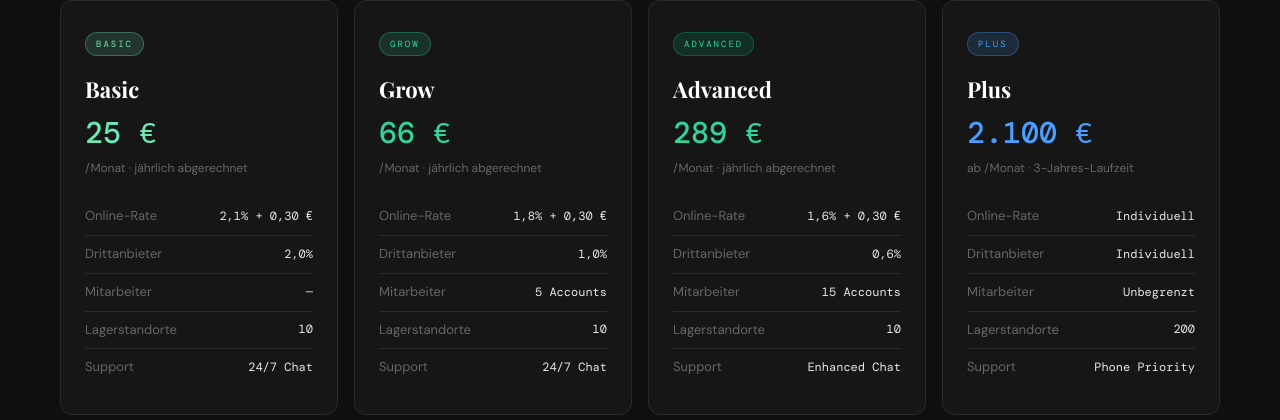
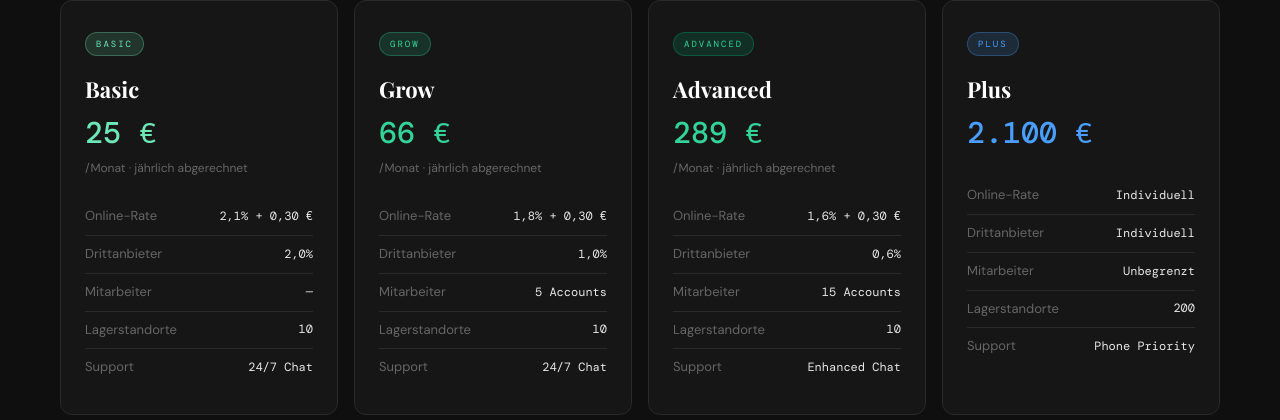
Before and after one commit to Carsten-Jung/Shopify-Comparison, a plain HTML site: page comaprison.html in a window 1280 px wide. Shown: the part 677-1097 px from the top of the page. Drawn offline with nearby package versions, Linux system fonts and the light colour scheme; a web font is replaced by a local one.

Commit message:
Remove Plus plan term text
Co-authored-by: Cursor <cursoragent@cursor.com>

```diff
--- a/comaprison.html
+++ b/comaprison.html
@@ -538,7 +538,7 @@
       <div class="plan-badge badge-plus">Plus</div>
       <div class="plan-name">Plus</div>
       <div class="plan-price" style="color:var(--plus)">2.100 €</div>
-      <div class="plan-price-sub">ab /Monat · 3-Jahres-Laufzeit</div>
+      <div class="plan-price-sub"></div>
       <div class="plan-stat"><span class="label">Online-Rate</span><span class="value">Individuell</span></div>
       <div class="plan-stat"><span class="label">Drittanbieter</span><span class="value">Individuell</span></div>
       <div class="plan-stat"><span class="label">Mitarbeiter</span><span class="value">Unbegrenzt</span></div>
```
